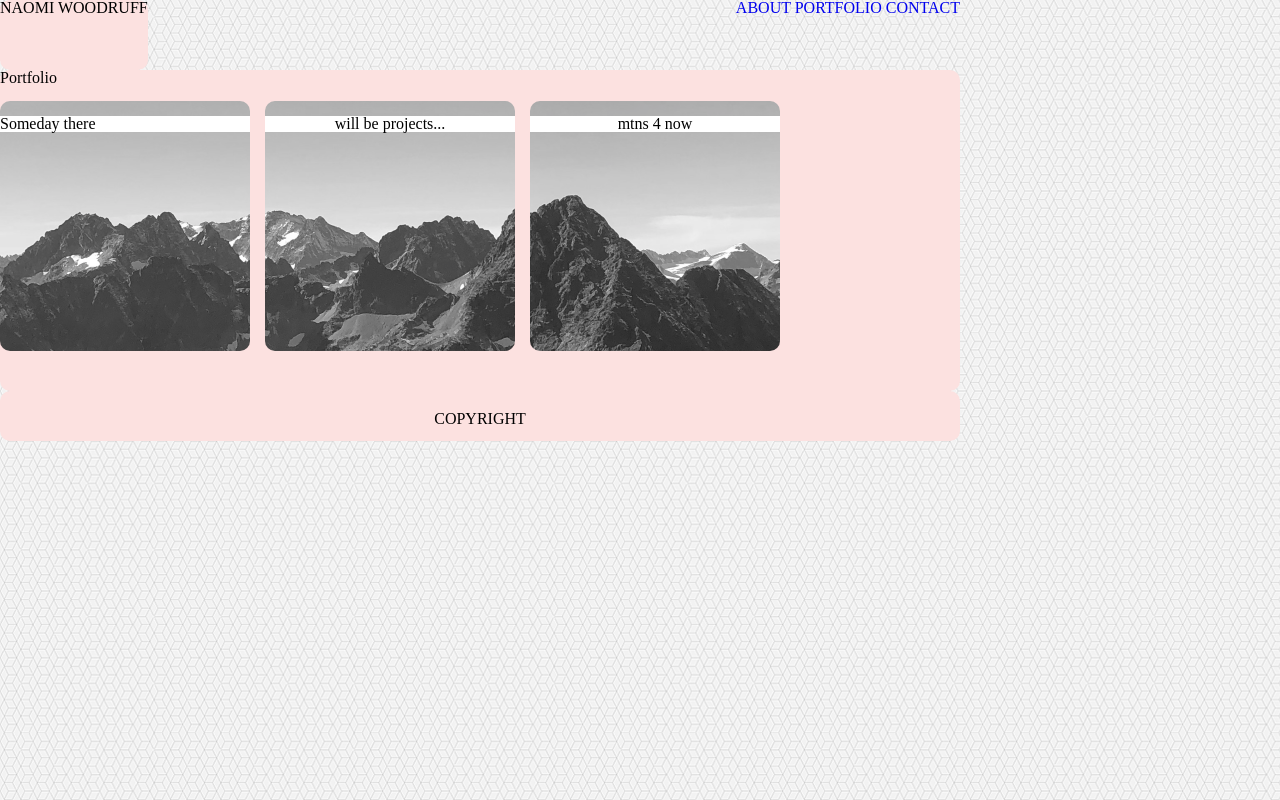
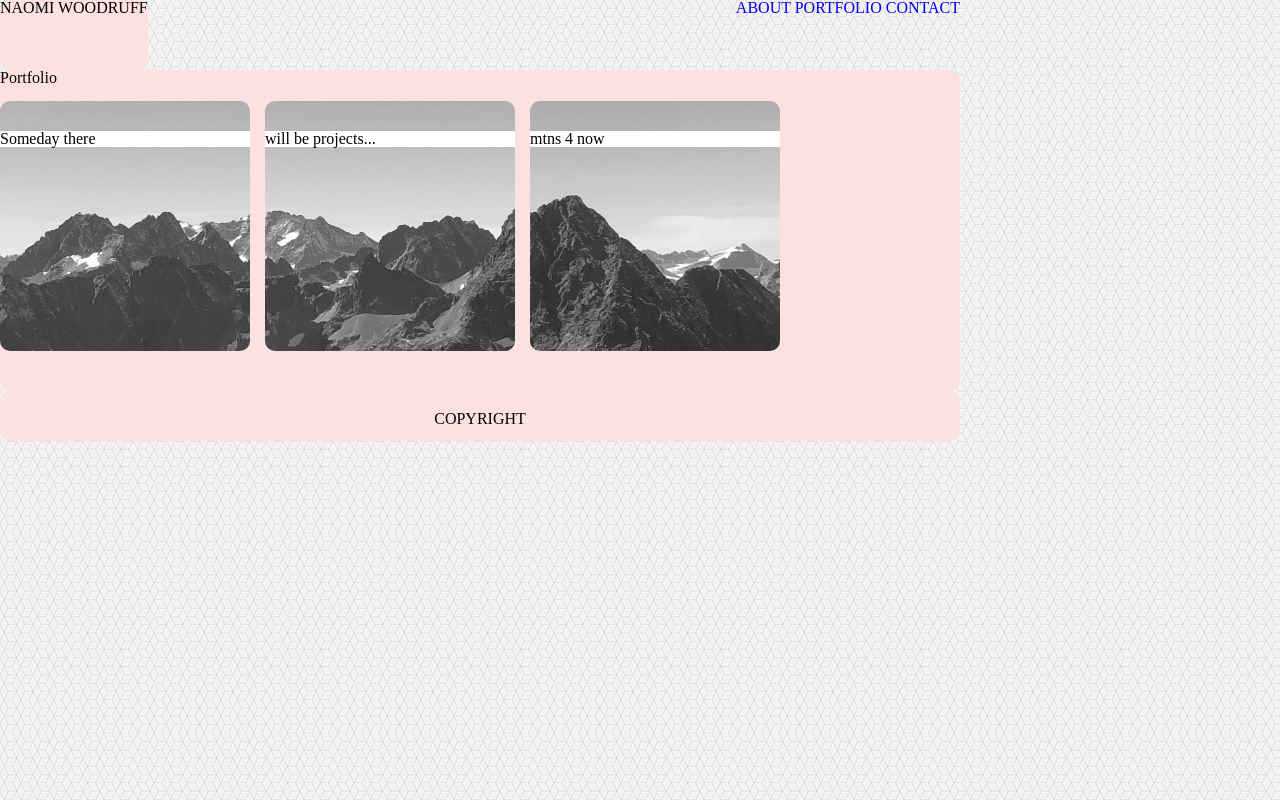
Before and after one commit to naywood/Responsive-Portfolio, a plain HTML site: page portfolio.html in a window 1280 px wide. Drawn offline with Linux system fonts and the light colour scheme; files that its build step writes are made by us from their sources.

Commit message:
changes to images

```diff
--- a/assets/css/style.css
+++ b/assets/css/style.css
@@ -13,8 +13,6 @@ section, footer, header {
   background-color: #fce1e0;
   border-radius: 10px;
   border: 5px solid white;
-
-
 }
 
 
@@ -90,27 +88,62 @@ p{
   font-size: 18px;
 }
 
+.item{
+  position: relative;
+  float: left;
+  margin: 15px 15px 40px 0px;
+  border-radius: 10px;
+  overflow:hidden;
+  width: 250px;
+  height: 250px;
+  background-size: cover;
+
+}
+.item img {
+  border-radius: 10px;
+}
+
+.item1{
+  background-image: url(../images/mountains.jpg);
+
+}
+.item2{
+  background-image: url(../images/m2.jpg);
+
+}
+
+.item3{
+  background-image: url(../images/m3.jpg);
+
+}
 .textbox{
   position: absolute;
-  margin: 30px 0 0 0;
+  /* margin: 30px 0 0 0; */
   background: white ;
   width: 250px;
+  top: 30px;
+
 }
 .textbox2 {
   position: absolute;
-  margin: 30px 0px 0px 265px;
+  /* margin: 30px 0px 0px 265px; */
   background: white;
-  width: 250px;
+  /* width: 250px; */
   text-align: center;
+
 }
 
 .textbox3 {
   position: absolute;
-  margin: 30px 0px 0px 530px;
+  /* margin: 30px 0px 0px 530px; */
   background: white;
-  width: 250px;
+  /* width: 250px; */
   text-align: center;
 
+}
+
+.textbox, .textbox2, .textbox3 {
+  z-index: 6;
 }
 
 .content {
@@ -187,18 +220,19 @@ p{
     body{
       background-image: url("../images/qbkls.jpg");
     }
-
   }
   @media screen and (max-width: 768px)
   {
     body {
       background: #f2fdf3;
     }
-    nav, section, footer{
+    nav, section, footer,{
       width: 720px
     }
     article, p {
       width: 700px;
+      z-index: 6;
+
   }
   @media screen and (max-width: 640px)
   {
@@ -211,6 +245,8 @@ p{
     }
     article, p {
       width: 558px;
+      z-index: 6;
+
     }
   }
 
--- a/portfolio.html
+++ b/portfolio.html
@@ -24,22 +24,20 @@
   <section>
         Portfolio
         <article>
-        <div class= "container">
-          <img style="float: left; margin: 15px 15px 40px 0px; border-radius: 10px;" src="assets/images/mountains.jpg" width="250" alt="mountains right">
-          <div class= textbox> Someday there</div>
+        <div class="container">
 
+          <div class="item item1">
+          <div class="textbox"> Someday there</div>
         </div>
 
-        <div class= "container">
-          <img style="float: left; margin: 15px 15px 40px 0px; border-radius: 10px;" src="assets/images/m2.jpg" width="250" alt="mountains left">
-          <div class= textbox2> will be projects...</div>
-
+        <div class="item item2">
+          <div class="textbox"> will be projects...</div>
         </div>
 
-        <div class= "container">
-          <img style="float: left; margin: 15px 15px 40px 0px; border-radius: 10px;" src="assets/images/m3.jpg" width="250" alt="">
-          <div class= textbox3>mtns 4 now</div>
+          <div class="item item3">
 
+          <div class="textbox">mtns 4 now</div>
+        </div>
         </div>
 
 
```
Also changed, not shown: index.html (+2 -1 lines).
